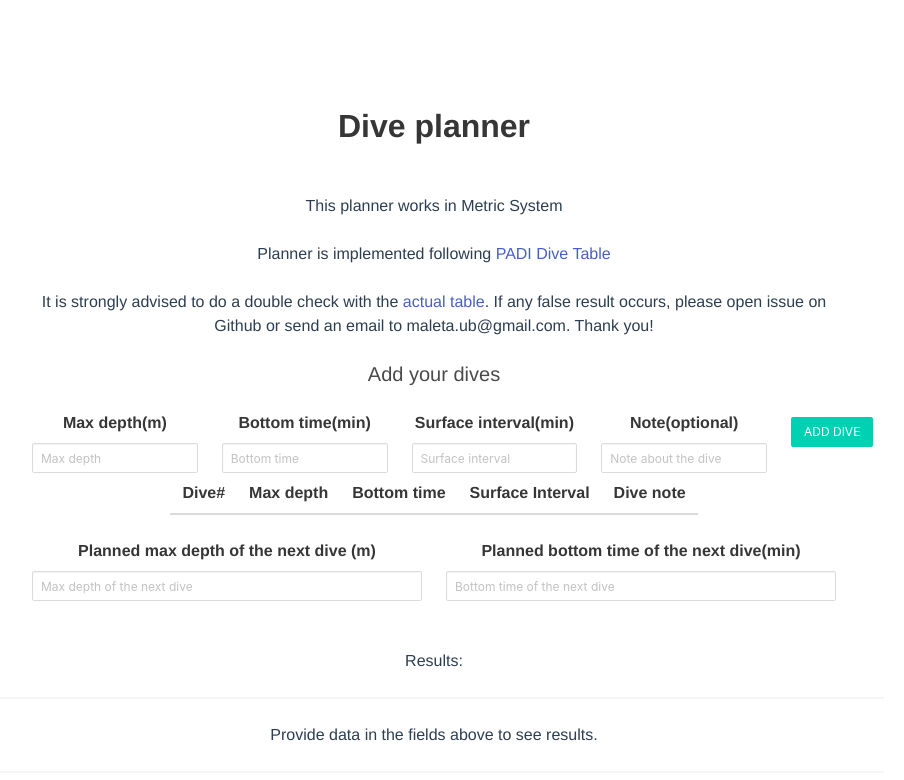
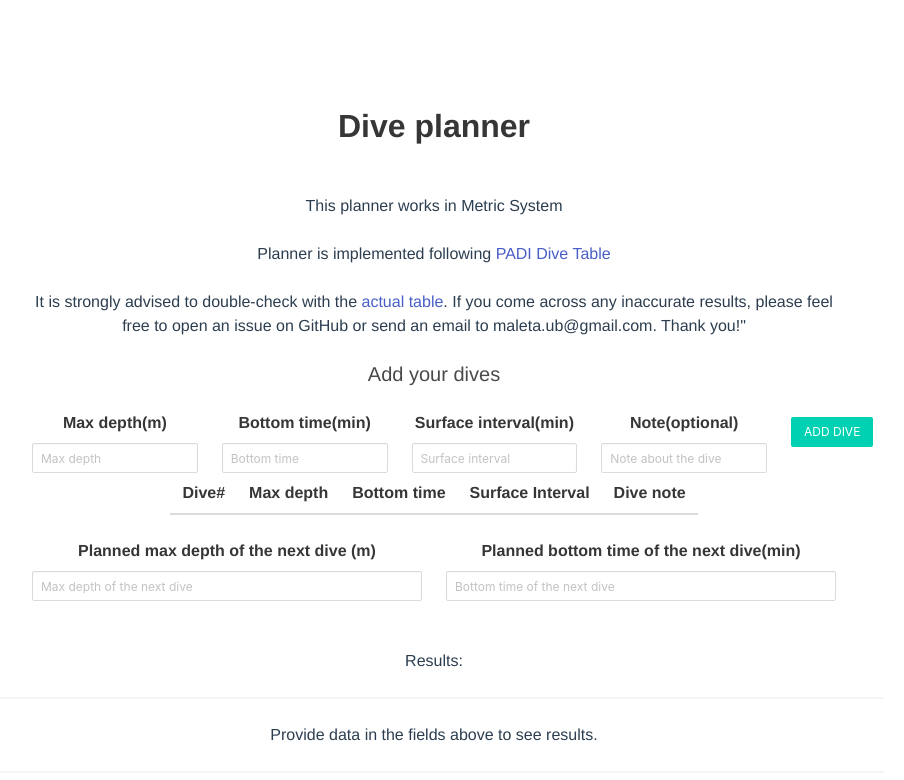
Before and after one commit to maleta/scuba-rec-planner, a Vue app: page / in a window 1280 px wide. Shown: the top 780 px of the page, without its empty margins (206-1110 px from the left). Built offline with nearby package versions, Linux system fonts and the light colour scheme.

Commit message:
captions fix

```diff
--- a/src/components/MainComponent.vue
+++ b/src/components/MainComponent.vue
@@ -161,11 +161,12 @@ watch(
           >
         </div>
         <div class="block">
-          It is strongly advised to do a double check with the
+          It is strongly advised to double-check with the
           <a href="recreational-dive-planner-PADI.pdf" target="_blank"
             >actual table</a
-          >. If any false result occurs, please open issue on Github or send an
-          email to maleta.ub@gmail.com. Thank you!
+          >. If you come across any inaccurate results, please feel free to open
+          an issue on GitHub or send an email to maleta.ub@gmail.com. Thank
+          you!"
         </div>
         <h2 class="subtitle">Add your dives</h2>
 
```
Also changed, not shown: 7 other files (tests, documents, lock files or other folders).
